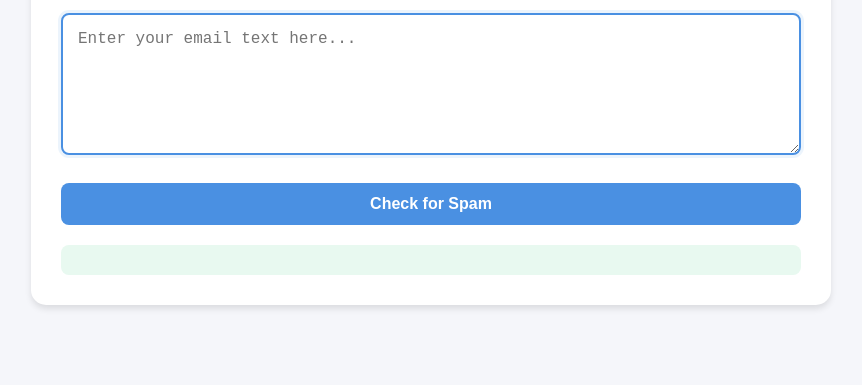
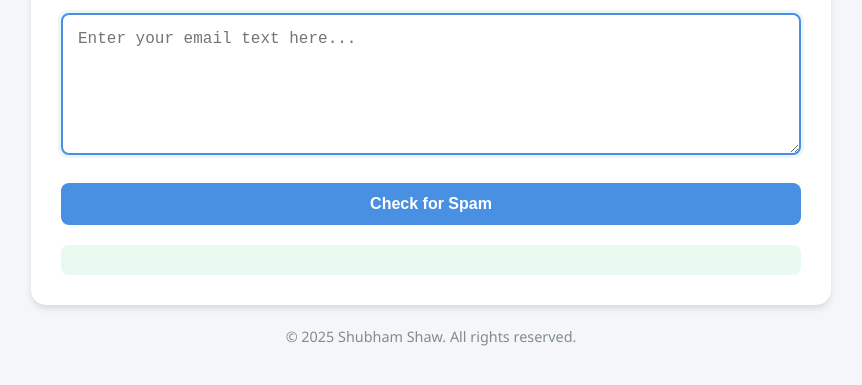
Before and after one commit to ShubhamShaw01/SpamMailDetector, a plain HTML site: page index.html in a window 1280 px wide. Shown: the part 131-516 px from the top of the page, without its empty margins (209-1071 px from the left). Drawn offline with Linux system fonts and the light colour scheme.

Commit message:
minor changes

```diff
--- a/index.html
+++ b/index.html
@@ -27,6 +27,7 @@
 
     <div id="result" class="result"></div>
   </div>
+  <div id="footer"> © 2025 Shubham Shaw. All rights reserved.</div>
 
   <script src="script.js"></script>
 </body>
--- a/script.js
+++ b/script.js
@@ -16,7 +16,7 @@ document.addEventListener('DOMContentLoaded', () => {
       try {
         setLoadingState(true);
         // Update the fetch URL to match your Docker environment
-        const response = await fetch('https://spammaildetector-production.up.railway.app/predict', {
+        const response = await fetch('https://spammaildetector-y89t.onrender.com/predict', {
           method: 'POST',
           headers: {
             'Content-Type': 'application/json',
--- a/style.css
+++ b/style.css
@@ -119,7 +119,12 @@
     border-radius: 50%;
     animation: spin 0.8s linear infinite;
   }
-
+  #footer {
+    text-align: center;
+    margin-top: 20px;
+    font-size: 0.9em;
+    color: #7f8c8d;
+  }
   @keyframes spin {
     to { transform: rotate(360deg); }
   }
```
Also changed, not shown: 1 other file.
